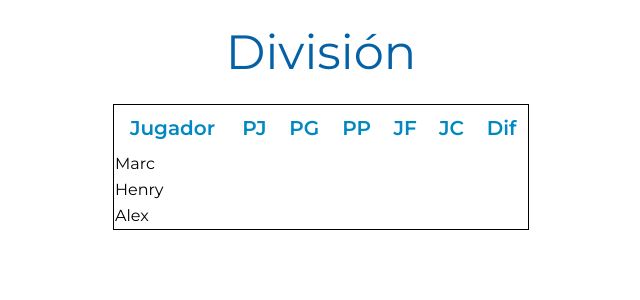
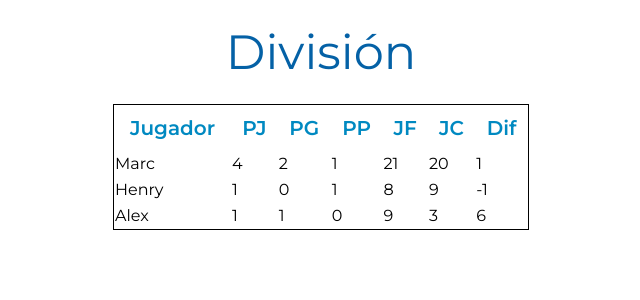
Before and after one commit to kvi-ki/tennis-matches, a Next.js app: page / in a window 1280 px wide. Shown: the top 300 px of the page, without its empty margins (319-959 px from the left). Built offline with nearby package versions, Linux system fonts and the light colour scheme.

Commit message:
feat: add the rest of player's data

```diff
--- a/mock.json
+++ b/mock.json
@@ -4,7 +4,7 @@
     "data": [
       {
         "player": "Marc",
-        "pj": "3",
+        "pj": "4",
         "pg": "2",
         "pp": "1",
         "jf": "21",
--- a/src/components/player/Player.tsx
+++ b/src/components/player/Player.tsx
@@ -12,6 +12,12 @@ export default function Player(player: PlayerProps) {
   return (
     <tr>
       <td>{player.player}</td>
+      <td>{player.pj}</td>
+      <td>{player.pg}</td>
+      <td>{player.pp}</td>
+      <td>{player.jf}</td>
+      <td>{player.jc}</td>
+      <td>{player.dif}</td>
     </tr>
   );
 }
```
Also changed, not shown: 1 other file (tests, documents, lock files or other folders).
